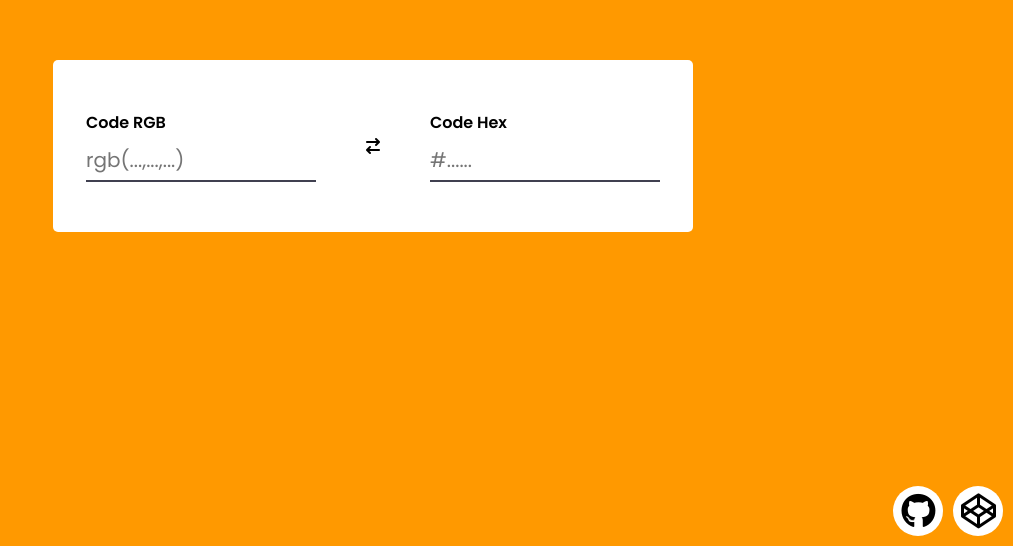
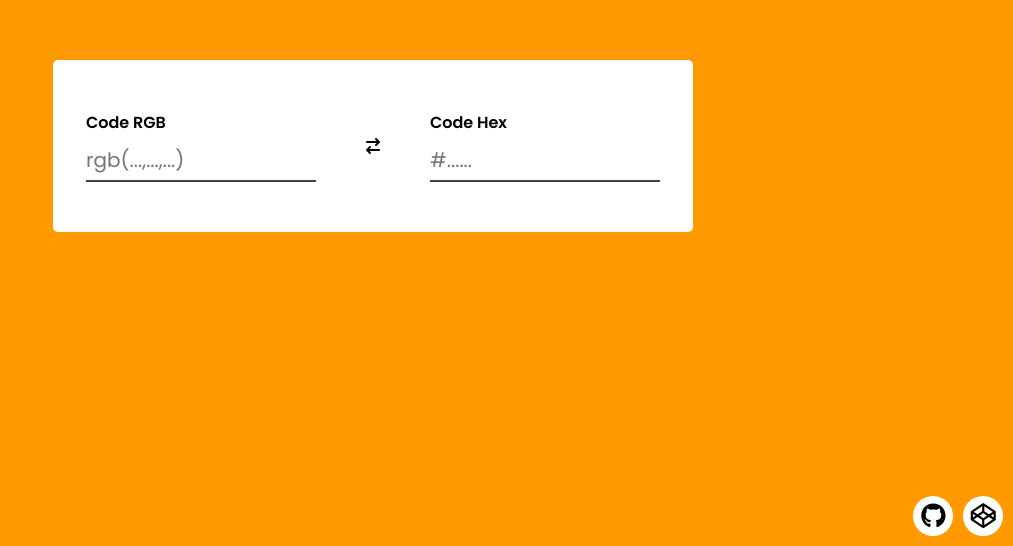
Before and after one commit to LeaG76/rgb-hex-convertor, a plain HTML site: page index.html in a window 1280 px wide. Shown: the part 254-800 px from the top of the page, without its empty margins (267-1280 px from the left). Drawn offline with Linux system fonts and the light colour scheme.

Commit message:
Update links style

```diff
--- a/links.css
+++ b/links.css
@@ -11,10 +11,10 @@
     display: flex;
     justify-content: center;
     align-items: center;
-    width: 50px;
-    height: 50px;
-    padding-top: 3px;
-    padding-left: 1px;
+    width: 40px;
+    height: 40px;
+    padding-top: 3.5px;
+    padding-left: 0.5px;
     margin-left: 10px;
     background-color: #fff;
     border-radius: 50%;
@@ -23,6 +23,6 @@
 .github-link i,
 .codepen-link i {
     color: #000;
-    font-size: 35px;
+    font-size: 25px;
     font-weight: normal;
 }
```
